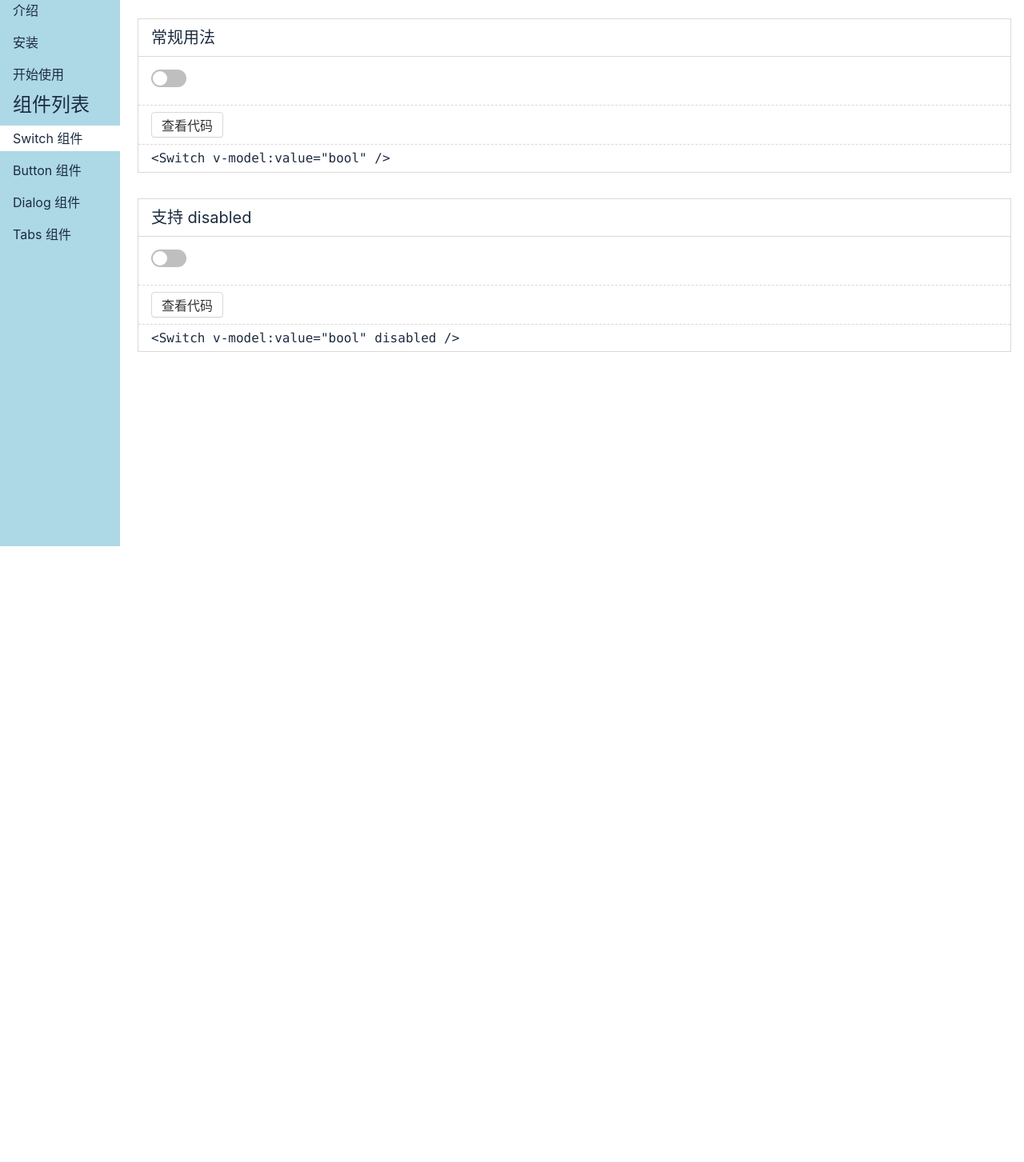
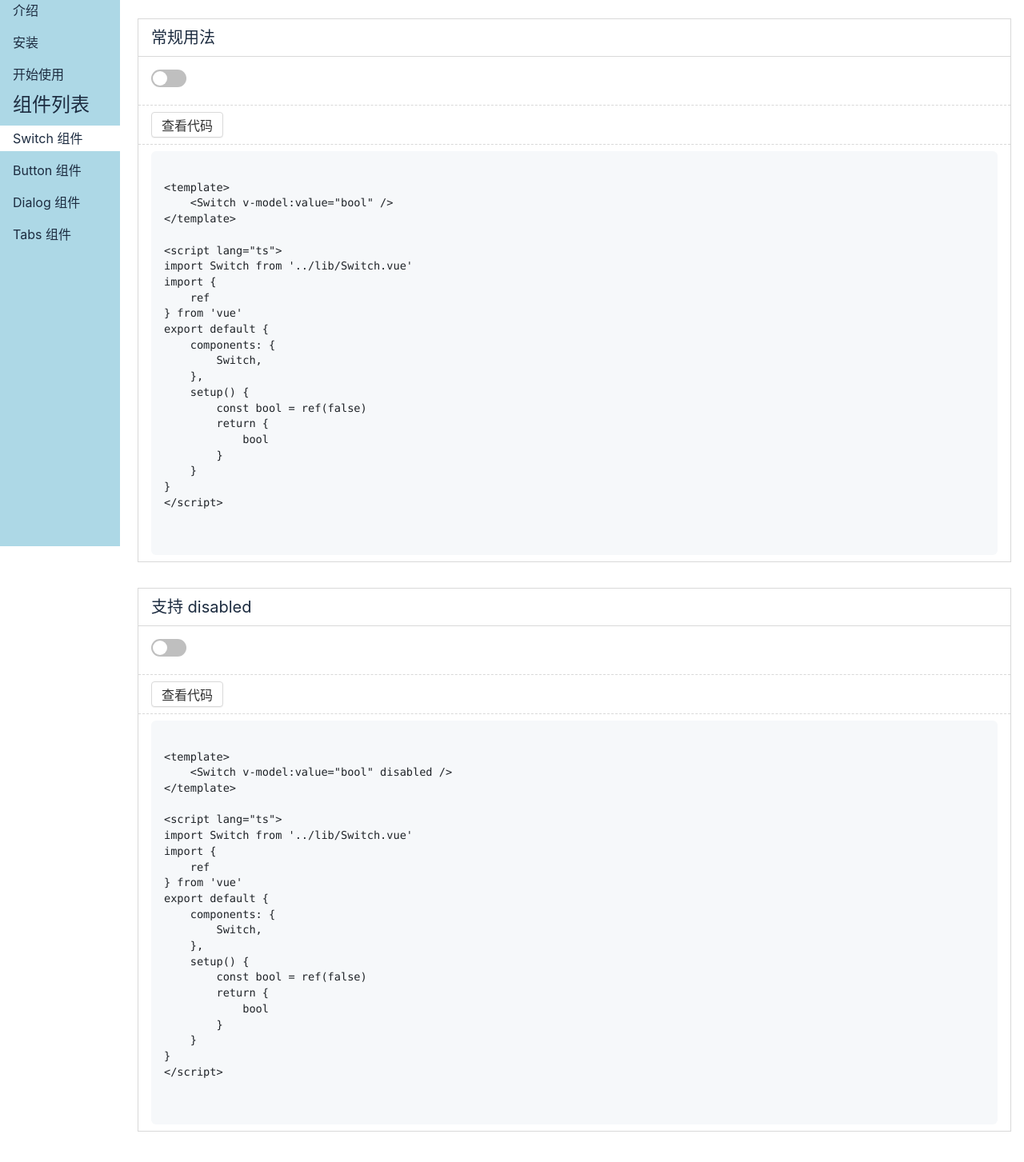
Before and after one commit to sf-think/mu-ui, a Vue app: page /#/doc/switch in a window 1280 px wide. Shown: the part 117-1570 px from the top of the page at 80% size. Before the commit the page ends 800 px from the top, so only its background shows below. Built offline with nearby package versions, Linux system fonts and the light colour scheme.

Commit message:
代码优化

```diff
--- a/src/components/Switch1.demo.vue
+++ b/src/components/Switch1.demo.vue
@@ -1,3 +1,8 @@
+<demo>
+
+</demo>
+
+
 <template>
     <Switch v-model:value="bool" />
 </template>
--- a/src/components/Switch2.demo.vue
+++ b/src/components/Switch2.demo.vue
@@ -1,3 +1,7 @@
+<demo>
+
+</demo>
+
 <template>
     <Switch v-model:value="bool" disabled />
 </template>
--- a/src/components/SwitchDemo.vue
+++ b/src/components/SwitchDemo.vue
@@ -4,35 +4,83 @@
         <div class="demo">
             <h2>常规用法</h2>
             <div class="demo-component">
-                <!-- $event 的值为 emit 的第二个参数 -->
-                <!-- <Switch :value="y" @update:input="y = $event" /> -->
-                <!-- v3 v-model 简化版-->
-                <Switch1Demo />
+                <component :is="Switch1Demo"></component>
             </div>
             <div class="demo-actions">
                 <Button>查看代码</Button>
             </div>
             <div class="demo-code">
-                <pre>&lt;Switch v-model:value="bool" /&gt;</pre>
+                <article class="markdown-body">
+                    <pre>
+                        <code>
+&lttemplate&gt
+    &ltSwitch v-model:value="bool" /&gt
+&lt/template&gt
+
+&ltscript lang="ts"&gt
+import Switch from '../lib/Switch.vue'
+import {
+    ref
+} from 'vue'
+export default {
+    components: {
+        Switch,
+    },
+    setup() {
+        const bool = ref(false)
+        return {
+            bool
+        }
+    }
+}
+&lt/script&gt
+                        </code>
+                    </pre>
+                </article>
             </div>
         </div>
         <div class="demo">
             <h2>支持 disabled</h2>
             <div class="demo-component">
-                <Switch2Demo />
+                <component :is="Switch2Demo"></component>
             </div>
             <div class="demo-actions">
                 <Button>查看代码</Button>
             </div>
             <div class="demo-code">
-                <pre>&lt;Switch v-model:value="bool" disabled /&gt;</pre>
+                <article class="markdown-body">
+                    <pre>
+                        <code>
+&lttemplate&gt
+    &ltSwitch v-model:value="bool" disabled /&gt
+&lt/template&gt
+
+&ltscript lang="ts"&gt
+import Switch from '../lib/Switch.vue'
+import {
+    ref
+} from 'vue'
+export default {
+    components: {
+        Switch,
+    },
+    setup() {
+        const bool = ref(false)
+        return {
+            bool
+        }
+    }
+}
+&lt/script&gt
+                        </code>
+                    </pre>
+                </article>
             </div>
         </div>
     </div>
 </template>
 <script lang="ts">
 import { ref } from 'vue'
-import Switch from '../lib/Switch.vue'
 import Button from '../lib/Button.vue'
 import Switch1Demo from './Switch1.demo.vue'
 import Switch2Demo from './Switch2.demo.vue'
@@ -40,11 +88,15 @@ import Switch2Demo from './Switch2.demo.vue'
 import { defineComponent } from "vue";
 
 export default defineComponent({
-    components: { Switch, Button, Switch1Demo, Switch2Demo },
+    components: { Button },
     setup() {
         // ref 创建一个内部数据
         const bool = ref(true)
-        return { bool }
+        return {
+            bool,
+            Switch1Demo,
+            Switch2Demo
+        }
     }
 })
 </script>
--- a/vite.config.ts
+++ b/vite.config.ts
@@ -1,7 +1,6 @@
-import { defineConfig } from 'vite'
-import vue from '@vitejs/plugin-vue'
+import { defineConfig } from "vite";
+import vue from "@vitejs/plugin-vue";
 
-// https://vitejs.dev/config/
 export default defineConfig({
-  plugins: [vue()]
-})
+  plugins: [vue()],
+});
```
